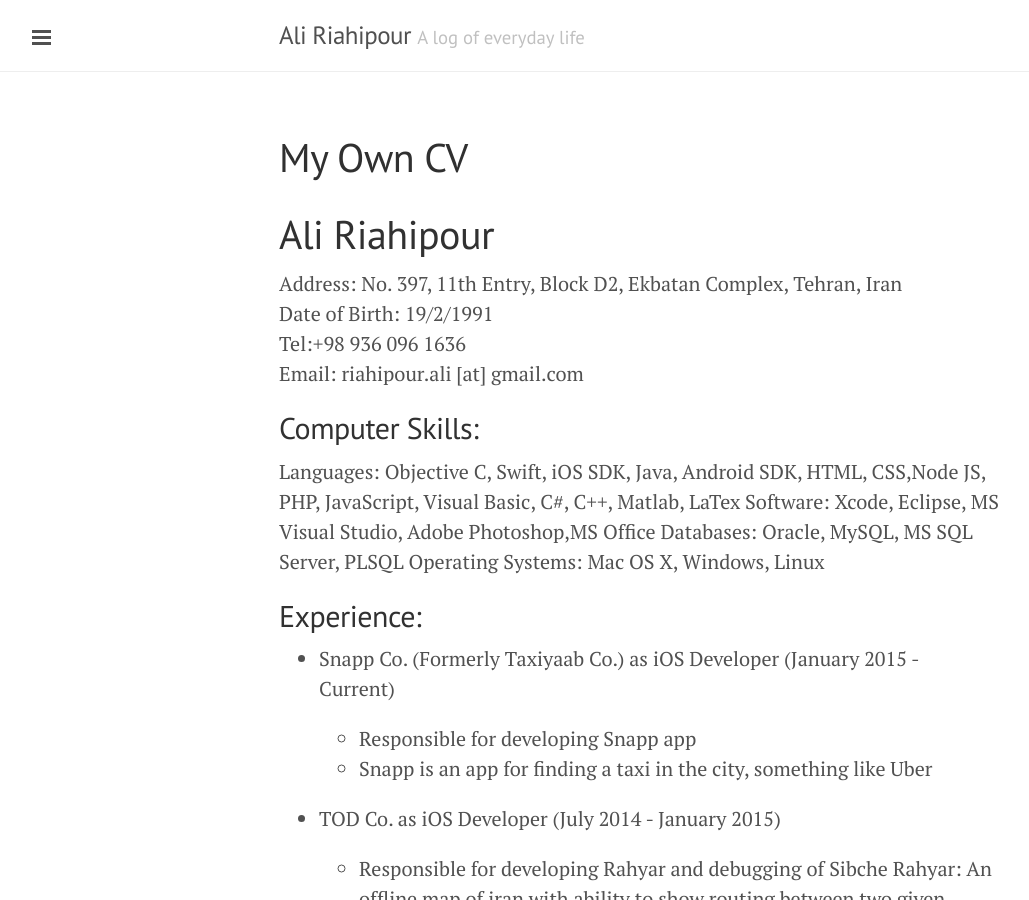
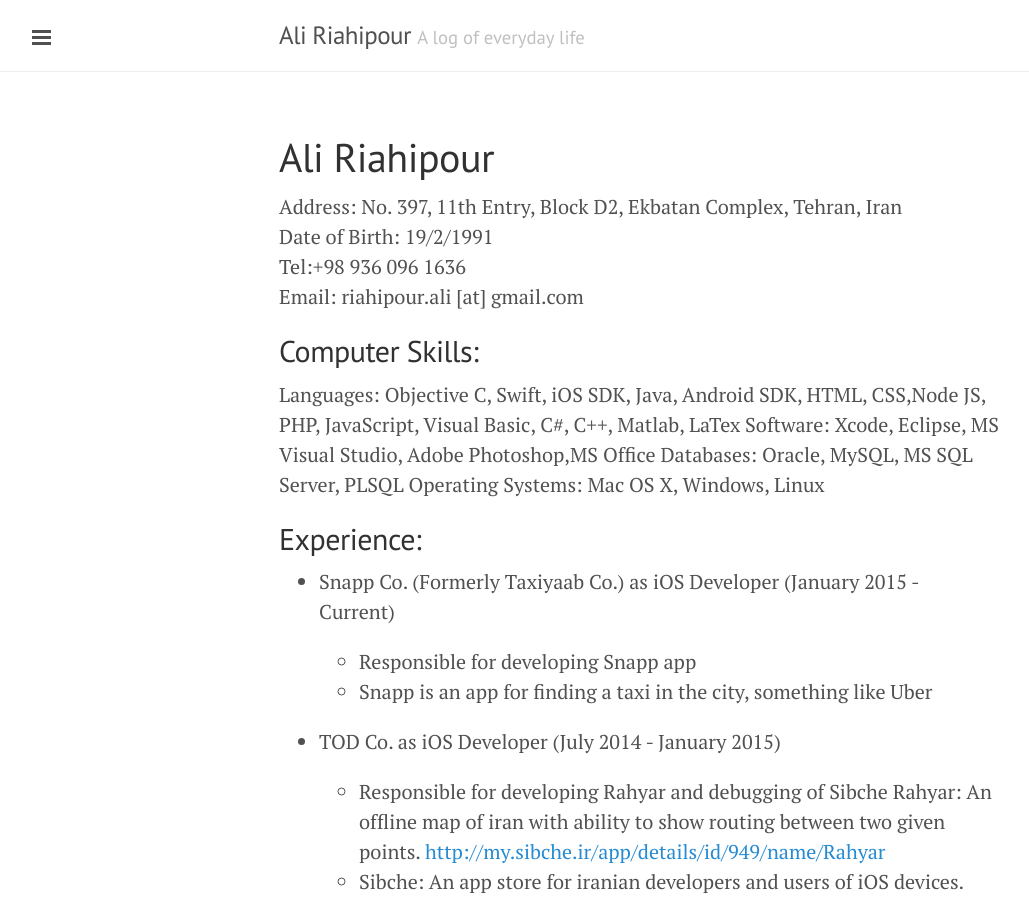
Before and after one commit to alirp88/alirp88.github.io, a Jekyll site: the page built from cv.md, in a window 1280 px wide and 900 px high. Shown: the whole window, without its empty margins (1-1030 px from the left). Built offline with Jekyll 4.4.1, drawn with Linux system fonts in a browser that asks for light colours.

Commit message:
Header changed

```diff
--- a/cv.md
+++ b/cv.md
@@ -1,6 +1,5 @@
 ---
 layout: page
-title: My Own CV
 ---
 #Ali Riahipour
 
```
